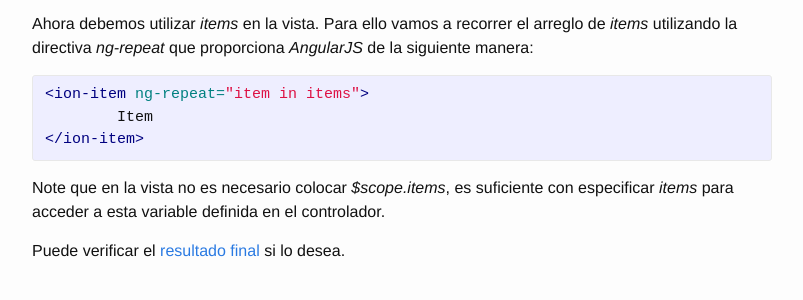
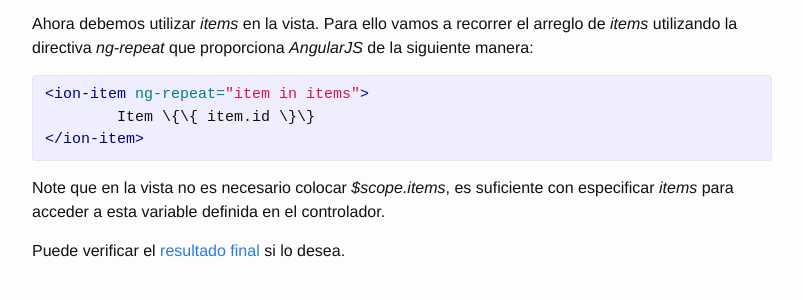
Before and after one commit to aaramirez/aaramirez.github.io, a Jekyll site: the page built from _posts/desarrollos/ionic/2015-10-18-ionic-basico-listas.markdown, in a window 1280 px wide and 900 px high, scrolled down 1970 px. Shown: the part 396-696 px from the top of the window, without its empty margins (238-1041 px from the left). Built offline with Jekyll 4.4.1, drawn with Linux system fonts in a browser that asks for light colours.

```diff
--- a/_posts/desarrollos/ionic/2015-10-18-ionic-basico-listas.markdown
+++ b/_posts/desarrollos/ionic/2015-10-18-ionic-basico-listas.markdown
@@ -46,10 +46,10 @@
 
 {% highlight html %}
 <ion-content>
-  <ion-list>
-  	<ion-item>
-  		Item
-  	</ion-item>
+	<ion-list>
+		<ion-item>
+			Item
+		</ion-item>
 	</ion-list>
 </ion-content>
 {% endhighlight %}
@@ -106,7 +106,7 @@
 
 {% highlight html %}
 <ion-item ng-repeat="item in items">
-	Item {{ item.id }}
+	Item \{\{ item.id \}\}
 </ion-item>
 {% endhighlight %}
 
```
